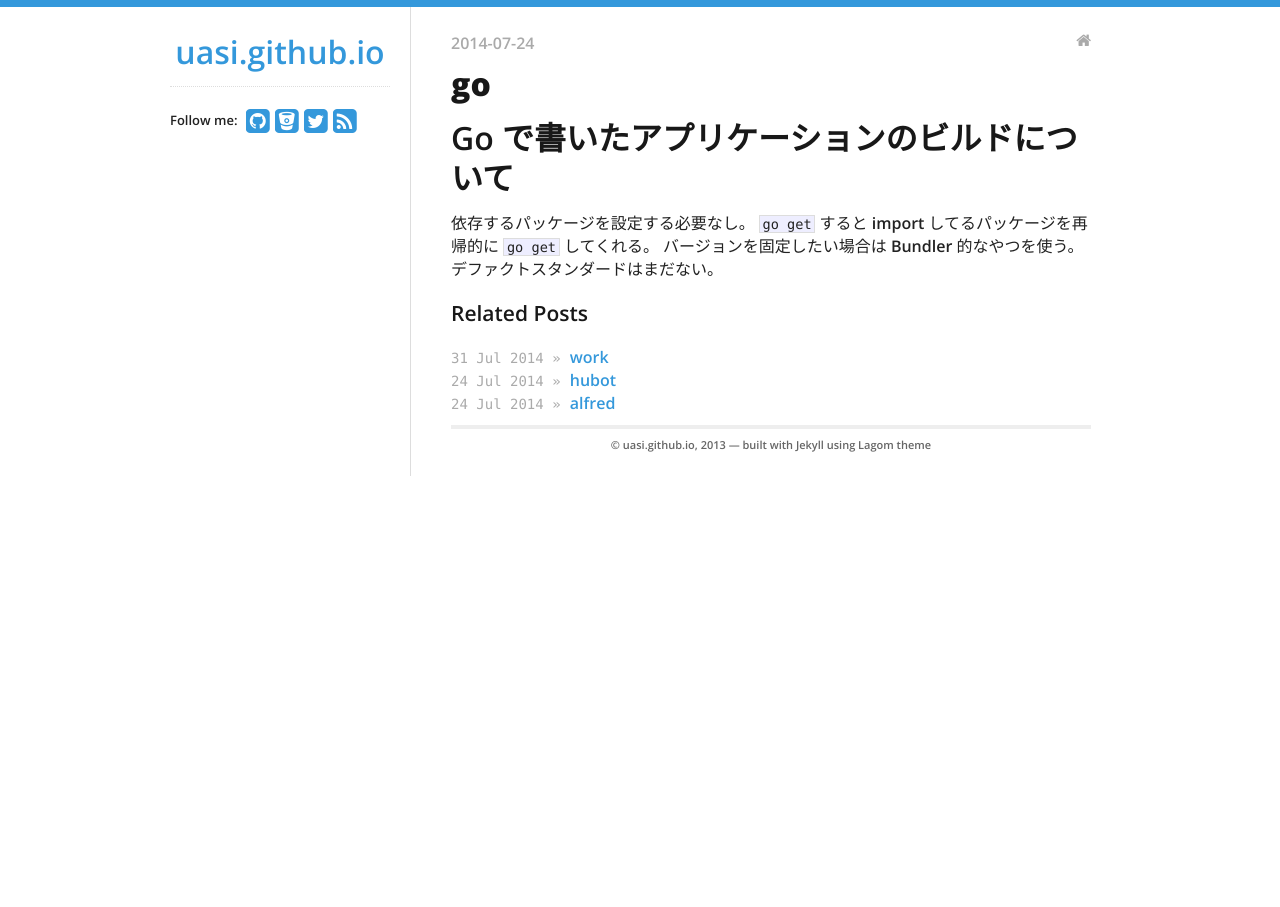
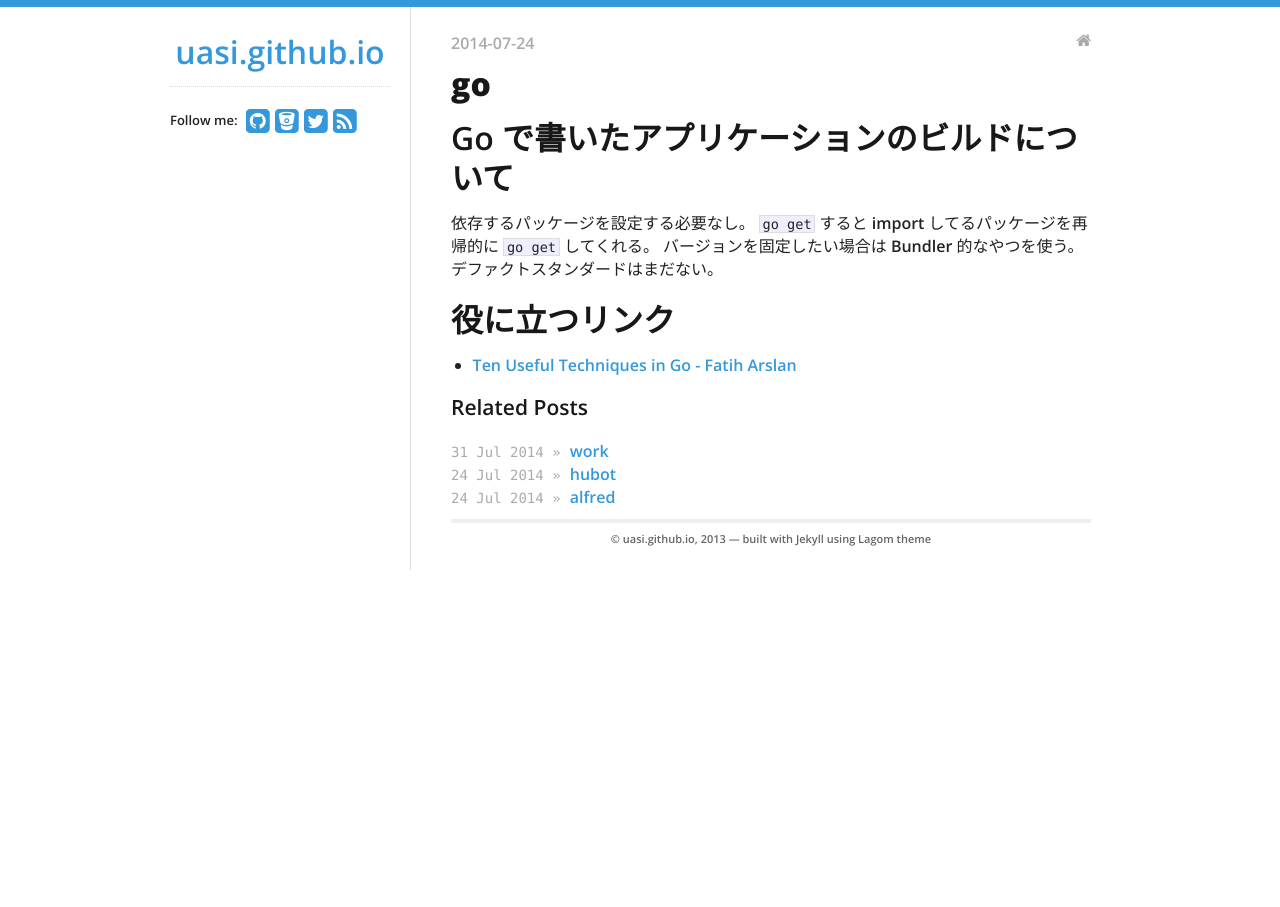
Before and after one commit to uasi/uasi.github.io, a Jekyll site: the page built from _posts/2014-07-24-go.md, in a window 1280 px wide. Built offline with Jekyll 4.4.1, drawn with Linux system fonts in a browser that asks for light colours; nearby versions of some CDN libraries.

Commit message:
Update 2014-07-24-go.md

```diff
--- a/_posts/2014-07-24-go.md
+++ b/_posts/2014-07-24-go.md
@@ -9,3 +9,7 @@ permalink: /go.html
 
 依存するパッケージを設定する必要なし。 `go get` すると import してるパッケージを再帰的に `go get` してくれる。
 バージョンを固定したい場合は Bundler 的なやつを使う。デファクトスタンダードはまだない。
+
+# 役に立つリンク
+
+- [Ten Useful Techniques in Go - Fatih Arslan](http://arslan.io/ten-useful-techniques-in-go)
```
